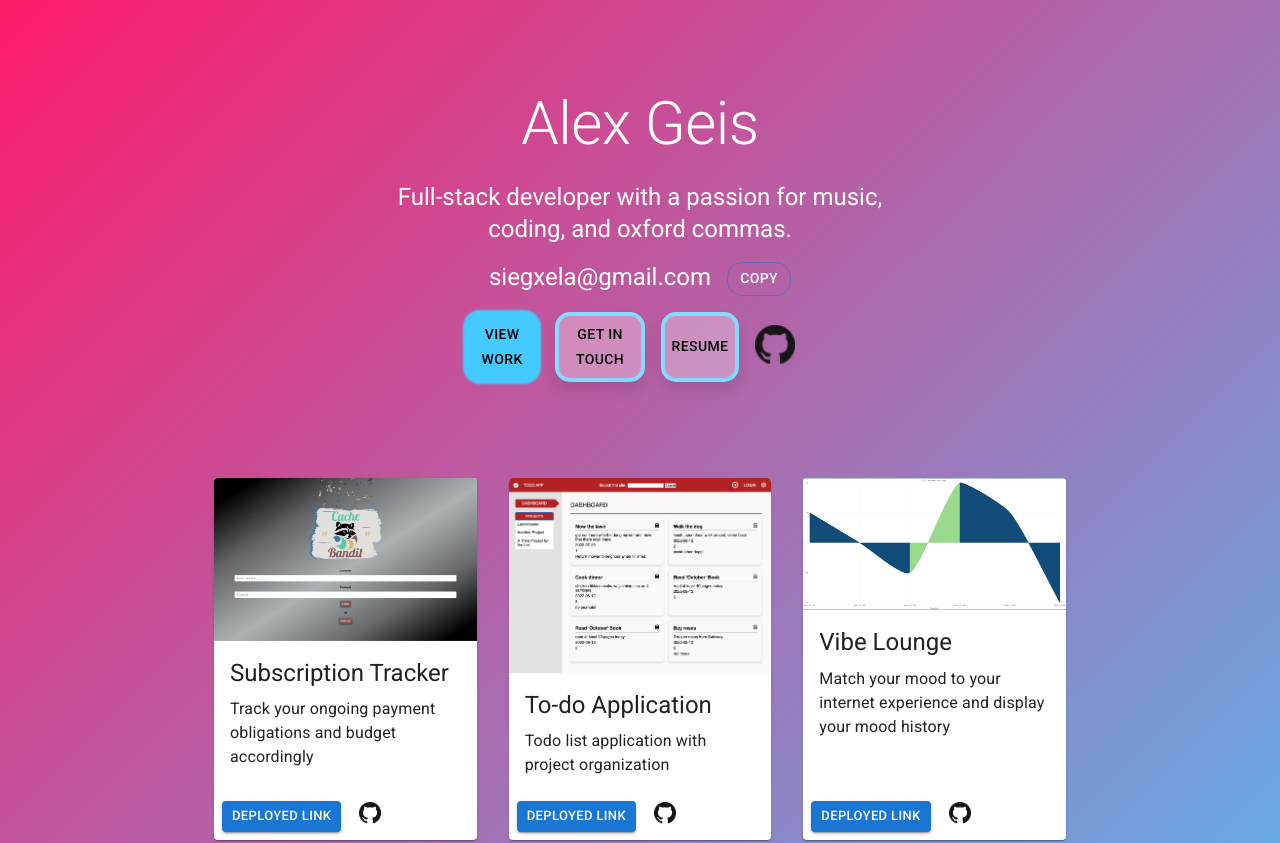
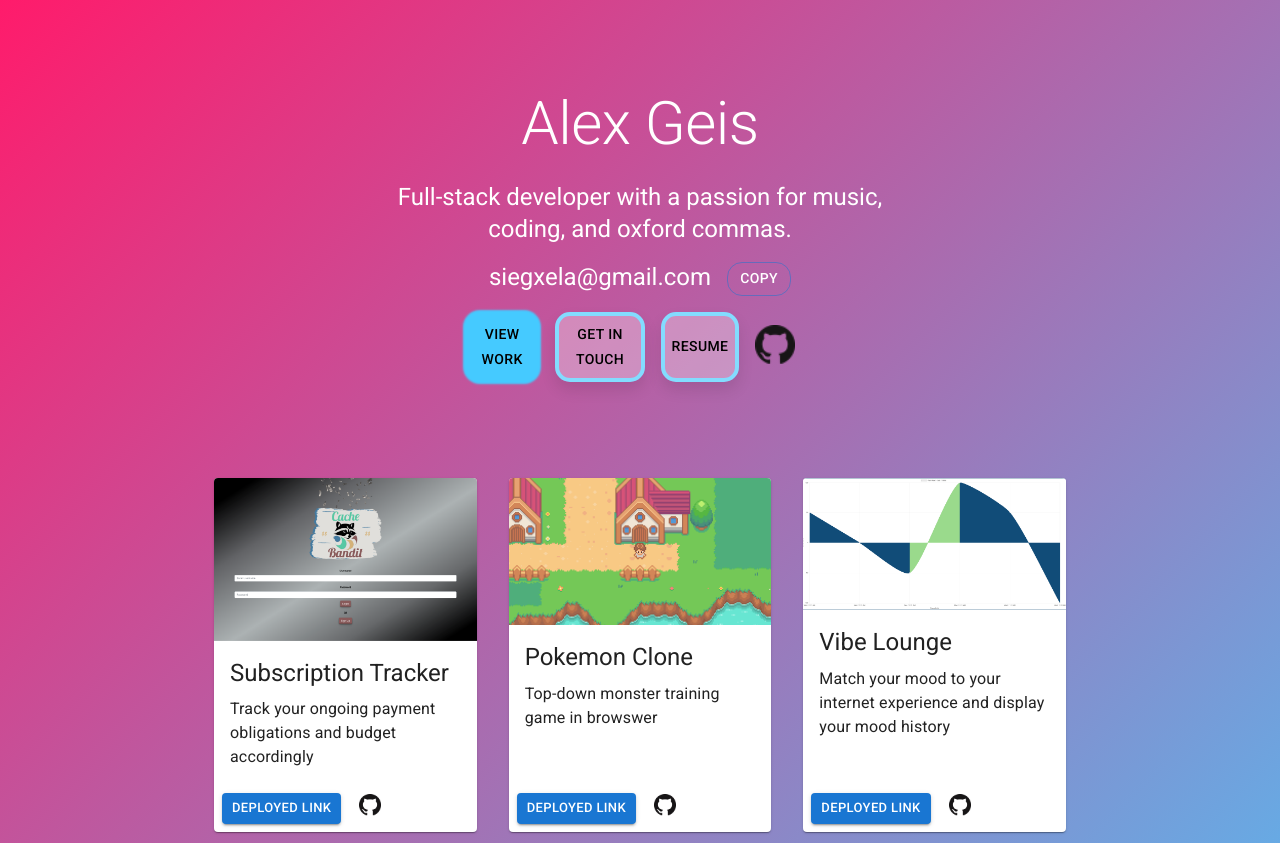
Before and after one commit to alexgeis/React-Portfolio-2, a React (Create React App) app in the folder client/: page / in a window 1280 px wide. Shown: the top 843 px of the page. Built offline with nearby package versions, Linux system fonts and the light colour scheme.

Commit message:
replace todo application card with pokemon game card

```diff
--- a/client/src/components/Cards.js
+++ b/client/src/components/Cards.js
@@ -20,7 +20,8 @@ import "./Cards.css";
 import SubTracker from "../assets/cache-bandit.png";
 // import AllPain from "../assets/all-pain-no-grain.png";
 import etchSketch from "../assets/etch-sketch-screenshot.png";
-import todoApp from "../assets/todo-app-screenshot.png";
+// import todoApp from "../assets/todo-app-screenshot.png";
+import pokemonGame from "../assets/pokemon-game-screenshot.png";
 import VibeLounge from "../assets/Vibe-Lounge-graph.png";
 import WeatherDashboard from "../assets/weather-dashboard-screenshot.png";
 import TextEditorPWA from "../assets/JATE-PWA-screenshot.png";
@@ -41,12 +42,12 @@ const cards = [
 	},
 	{
 		id: 2,
-		src: todoApp,
-		alt: "To-do Application Screenshot",
-		heading: "To-do Application",
-		description: "Todo list application with project organization",
-		deployLink: "alexgeis.github.io/todo-list/",
-		github: "https://github.com/alexgeis/todo-list",
+		src: pokemonGame,
+		alt: "Pokemon Game Screenshot",
+		heading: "Pokemon Clone",
+		description: "Top-down monster training game in browswer",
+		deployLink: "https://mon-game.netlify.app",
+		github: "https://github.com/alexgeis/pokemon-game",
 	},
 	{
 		id: 3,
```
Also changed, not shown: client/src/assets/pokemon-game-screenshot.png (added).
